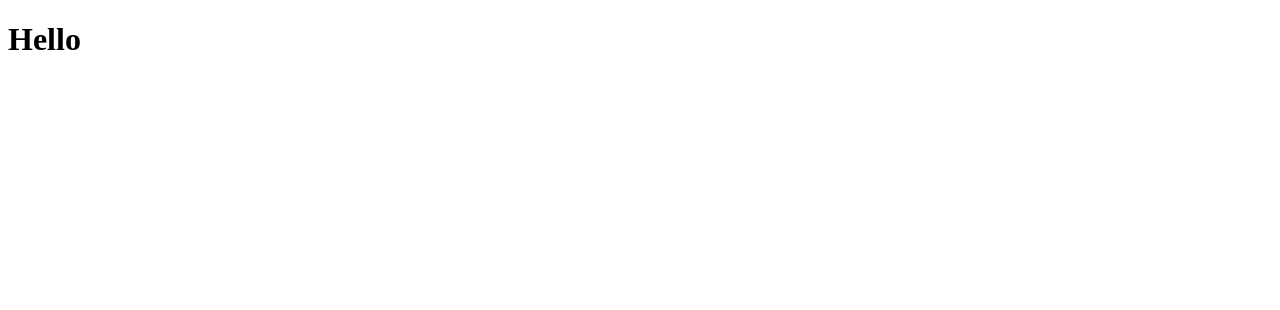
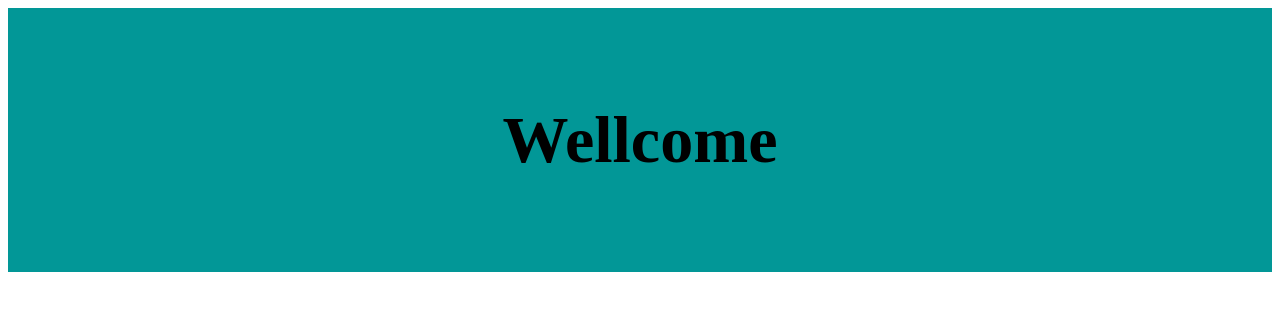
Before and after one commit to Distrubilea8r/intensive-day-1, a plain HTML site: page index.html in a window 1280 px wide. Drawn offline with Linux system fonts and the light colour scheme.

Commit message:
Heder ready

```diff
--- a/index.html
+++ b/index.html
@@ -5,8 +5,13 @@
     <meta name="viewport" content="width=device-width, initial-scale=1.0">
     <meta http-equiv="X-UA-Compatible" content="ie=edge">
     <title>Document</title>
+    <link rel="stylesheet" href="style.css">
 </head>
+
+
 <body>
-    <h1>Hello</h1>
+    <header>
+        <h1>Wellcome</h1>
+    </header>
 </body>
 </html>
--- a/style.css
+++ b/style.css
@@ -0,0 +1,7 @@
+header {
+    text-align: center;
+    padding: 50px 100px;
+    background: rgba(1, 151, 151, 0.993);
+    font-size: 33px;
+
+}
```
